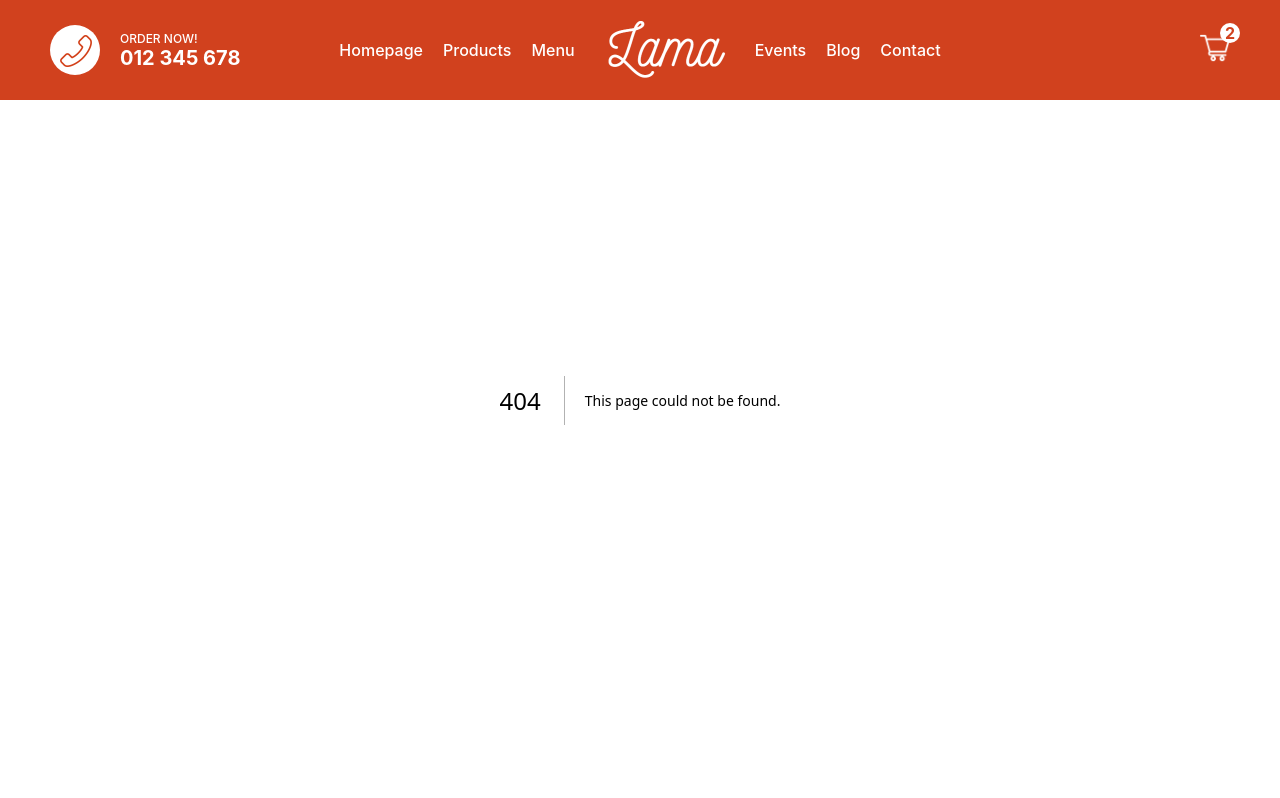
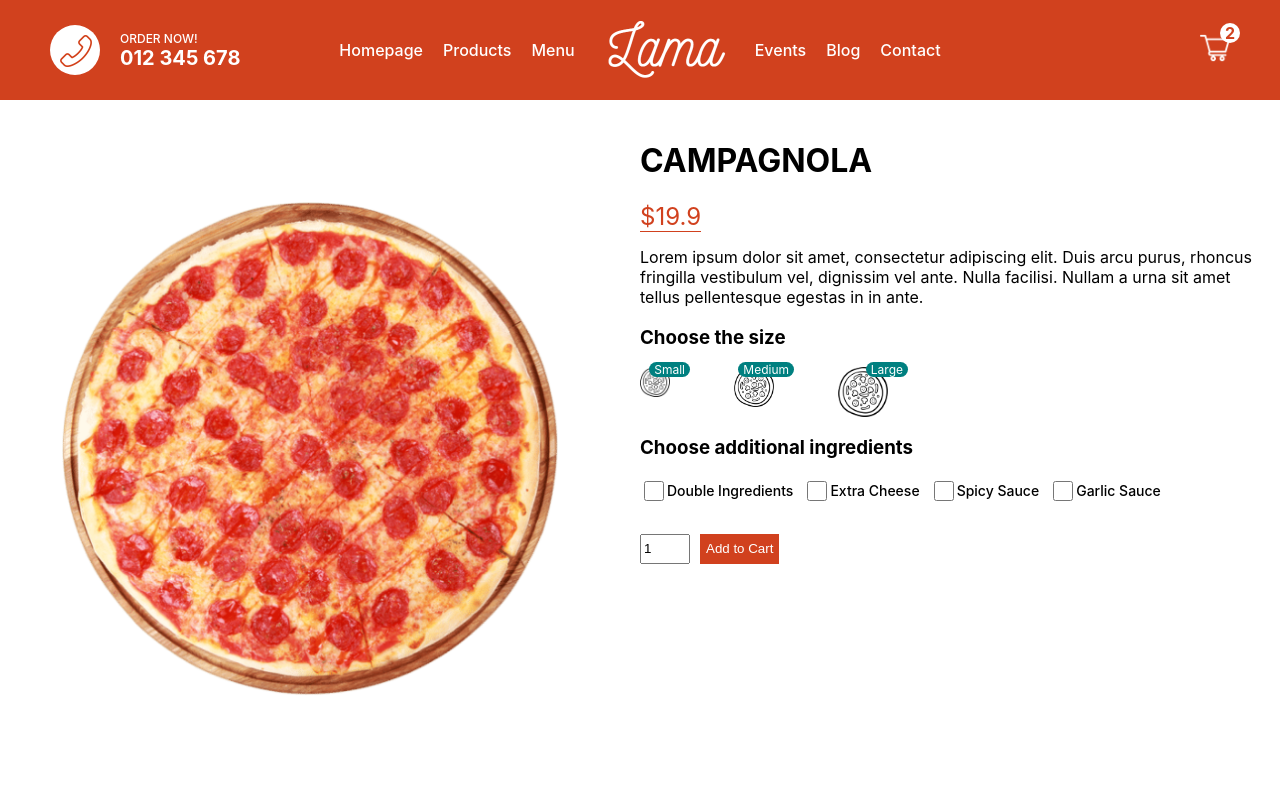
Before and after one commit to Satyabrat-Ojha/Pizzle, a Next.js app: page /product/1 in a window 1280 px wide. Before the commit this address had no page. Shown: the top 798 px of the page. Built offline with nearby package versions, Linux system fonts and the light colour scheme.

Commit message:
product page

```diff
--- /dev/null
+++ b/pages/product/[id].jsx
@@ -0,0 +1,95 @@
+import styles from "@/styles/Product.module.css";
+import Image from "next/image";
+import { useState } from "react";
+
+const Product = () => {
+  const [size, setSize] = useState(0);
+
+  const pizza = {
+    id: 1,
+    img: "/img/pizza.png",
+    name: "CAMPAGNOLA",
+    price: [19.9, 23.9, 27.9],
+    desc: "Lorem ipsum dolor sit amet, consectetur adipiscing elit. Duis arcu purus, rhoncus fringilla vestibulum vel, dignissim vel ante. Nulla facilisi. Nullam a urna sit amet tellus pellentesque egestas in in ante.",
+  };
+
+  return (
+    <div className={styles.container}>
+      <div className={styles.left}>
+        <div className={styles.imgContainer}>
+          <Image
+            src={pizza.img}
+            alt={pizza.name}
+            fill
+            style={{ objectFit: "contain" }}
+          />
+        </div>
+      </div>
+      <div className={styles.right}>
+        <h1 className={styles.title}>{pizza.name}</h1>
+        <span className={styles.price}>${pizza.price[size]}</span>
+        <p className={styles.desc}>{pizza.desc}</p>
+        <h3 className={styles.choose}>Choose the size</h3>
+        <div className={styles.sizes}>
+          <div className={styles.size} onClick={() => setSize(0)}>
+            <Image src="/img/size.png" alt="" fill />
+            <span className={styles.number}>Small</span>
+          </div>
+          <div className={styles.size} onClick={() => setSize(1)}>
+            <Image src="/img/size.png" alt="" fill />
+            <span className={styles.number}>Medium</span>
+          </div>
+          <div className={styles.size} onClick={() => setSize(2)}>
+            <Image src="/img/size.png" alt="" fill />
+            <span className={styles.number}>Large</span>
+          </div>
+        </div>
+        <h3 className={styles.choose}>Choose additional ingredients</h3>
+        <div className={styles.ingredients}>
+          <div className={styles.option}>
+            <input
+              type="checkbox"
+              id="double"
+              name="double"
+              className={styles.checkbox}
+            />
+            <label htmlFor="double">Double Ingredients</label>
+          </div>
+          <div className={styles.option}>
+            <input
+              className={styles.checkbox}
+              type="checkbox"
+              id="cheese"
+              name="cheese"
+            />
+            <label htmlFor="cheese">Extra Cheese</label>
+          </div>
+          <div className={styles.option}>
+            <input
+              className={styles.checkbox}
+              type="checkbox"
+              id="spicy"
+              name="spicy"
+            />
+            <label htmlFor="spicy">Spicy Sauce</label>
+          </div>
+          <div className={styles.option}>
+            <input
+              className={styles.checkbox}
+              type="checkbox"
+              id="garlic"
+              name="garlic"
+            />
+            <label htmlFor="garlic">Garlic Sauce</label>
+          </div>
+        </div>
+        <div className={styles.add}>
+          <input type="number" defaultValue={1} className={styles.quantity} />
+          <button className={styles.button}>Add to Cart</button>
+        </div>
+      </div>
+    </div>
+  );
+};
+
+export default Product;
--- a/styles/Featured.module.css
+++ b/styles/Featured.module.css
@@ -1,5 +1,4 @@
 .container {
-  margin-top: 100px;
   height: calc(100vh - 100px);
   background-color: #d1411e;
   overflow-x: hidden;
--- a/styles/Navbar.module.css
+++ b/styles/Navbar.module.css
@@ -5,9 +5,8 @@
   display: flex;
   align-items: center;
   justify-content: space-between;
-  position: fixed;
+  position: sticky;
   top: 0;
-  width: 100vw;
   z-index: 999;
 }
 
--- /dev/null
+++ b/styles/Product.module.css
@@ -0,0 +1,96 @@
+.container {
+  height: calc(100vh - 100px);
+  display: flex;
+}
+
+.left {
+  flex: 1;
+  height: 100%;
+  display: flex;
+  align-items: center;
+  justify-content: center;
+}
+
+.right {
+  flex: 1;
+  padding: 20px;
+}
+
+.imgContainer {
+  height: 80%;
+  width: 80%;
+  position: relative;
+}
+.price {
+  color: #d1411e;
+  font-size: 24px;
+  font-weight: 400;
+  border-bottom: 1px solid #d1411e;
+}
+
+.sizes {
+  width: 40%;
+  display: flex;
+  justify-content: space-between;
+}
+
+.size {
+  width: 30px;
+  height: 30px;
+  position: relative;
+  cursor: pointer;
+}
+
+.size:nth-child(2) {
+  width: 40px;
+  height: 40px;
+}
+
+.size:nth-child(3) {
+  width: 50px;
+  height: 50px;
+}
+
+.number {
+  position: absolute;
+  top: -5px;
+  right: -20px;
+  background-color: teal;
+  color: white;
+  font-size: 12px;
+  padding: 0 5px;
+  border-radius: 10px;
+}
+
+.ingredients {
+  display: flex;
+  margin-bottom: 30px;
+}
+
+.option {
+  display: flex;
+  align-items: center;
+  margin-right: 10px;
+  font-size: 14px;
+  font-weight: 500;
+}
+
+.checkbox {
+  width: 20px;
+  height: 20px;
+}
+
+.quantity {
+  width: 50px;
+  height: 30px;
+}
+
+.button {
+  height: 30px;
+  margin-left: 10px;
+  background-color: #d1411e;
+  color: white;
+  border: none;
+  font-weight: 500;
+  cursor: pointer;
+}
```
